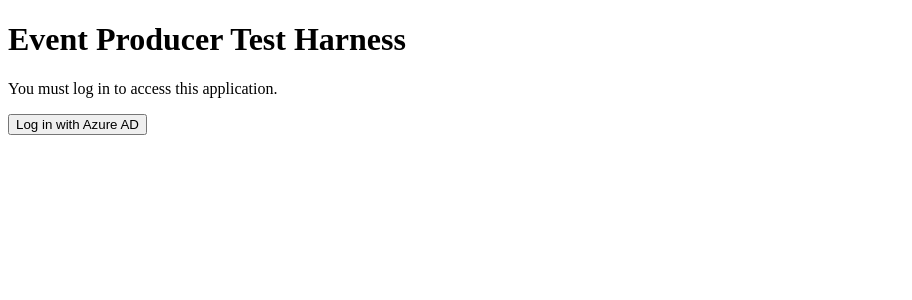
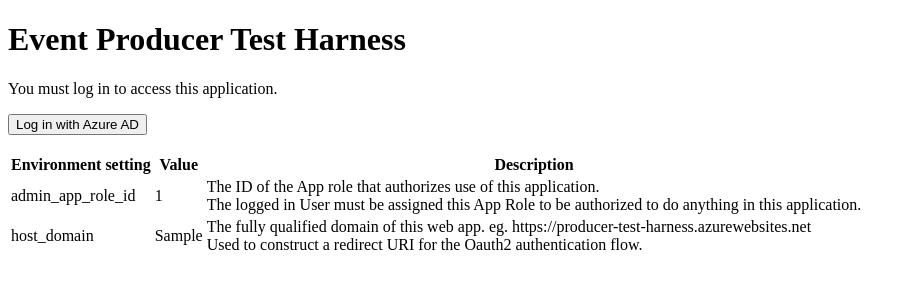
Before and after one commit to Kurrawong/event-test-harness, a FastAPI app: template src/templates/producer-index.html in a window 1280 px wide. Shown: the top 300 px of the page, without its empty margins (0-912 px from the left). Run offline with FastAPI, Linux system fonts and the light colour scheme; the template is opened without the code that fills it: most values are stand-ins (such as "Sample title", 1, 10 or a date in 2020); parts of the project's set-up code (start-up, migrations or seed data) failed here and were passed over.

Commit message:
template improvements

```diff
--- a/src/templates/producer-index.html
+++ b/src/templates/producer-index.html
@@ -22,6 +22,27 @@
     <button onclick="window.location.href='{{ auth_uri }}'">
       Log in with Azure AD
     </button>
+    <br />
+    <br />
+    <table>
+      <thead>
+        <th>Environment setting</th>
+        <th>Value</th>
+        <th>Description</th>
+      </thead>
+      <tbody>
+        <tr>
+          <td>admin_app_role_id</td>
+          <td>{{ admin_app_role_id }}</td>
+          <td>The ID of the App role that authorizes use of this application. <br> The logged in User must be assigned this App Role to be authorized to do anything in this application.</td>
+        </tr>
+        <tr>
+          <td>host_domain</td>
+          <td>{{ host_domain }}</td>
+          <td>The fully qualified domain of this web app. eg. https://producer-test-harness.azurewebsites.net <br> Used to construct a redirect URI for the Oauth2 authentication flow.</td>
+        </tr>
+      </tbody>
+    </table>
     {% else %}
     <p>Current user: <strong>{{ username }}</strong></p>
     <hr />
@@ -42,6 +63,32 @@
           <label for="sb_namespace">Service Bus Namespace</label>
           <input type="text" id="sb_namespace" name="sb_namespace" />
           <span>.servicebus.windows.net</span>
+          <br />
+          <br />
+          <table>
+            <thead>
+              <th>Environment setting</th>
+              <th>Value</th>
+              <th>Description</th>
+            </thead>
+            <tbody>
+              <tr>
+                <td>tenant_id</td>
+                <td>{{ tenant_id }}</td>
+                <td>The ID of the azure tenancy in which this application is registered.</td>
+              </tr>
+              <tr>
+                <td>client_id</td>
+                <td>{{ client_id }}</td>
+                <td>The client ID from the app registration created for this application.</td>
+              </tr>
+              <tr>
+                <td>client_secret</td>
+                <td>{{ client_secret }}</td>
+                <td>The client secret for the app registration</td>
+              </tr>
+            </tbody>
+          </table>
         </group>
         <group id="sb_cs_grp" hidden>
           <label for="sb_conn_str">Connection String</label>
@@ -267,9 +314,7 @@
     {% endif %}
   </body>
   <script>
-    htmx.config.responseHandling = [
-        {code: ".*", swap: true}
-    ]
+    htmx.config.responseHandling = [{ code: ".*", swap: true }];
     function setAuthMode() {
       var sb_auth_method = document.getElementById("sb_auth_method");
       var sb_ns_grp = document.getElementById("sb_ns_grp");
```
Also changed, not shown: src/msal-producer.py (+7 -3 lines).
